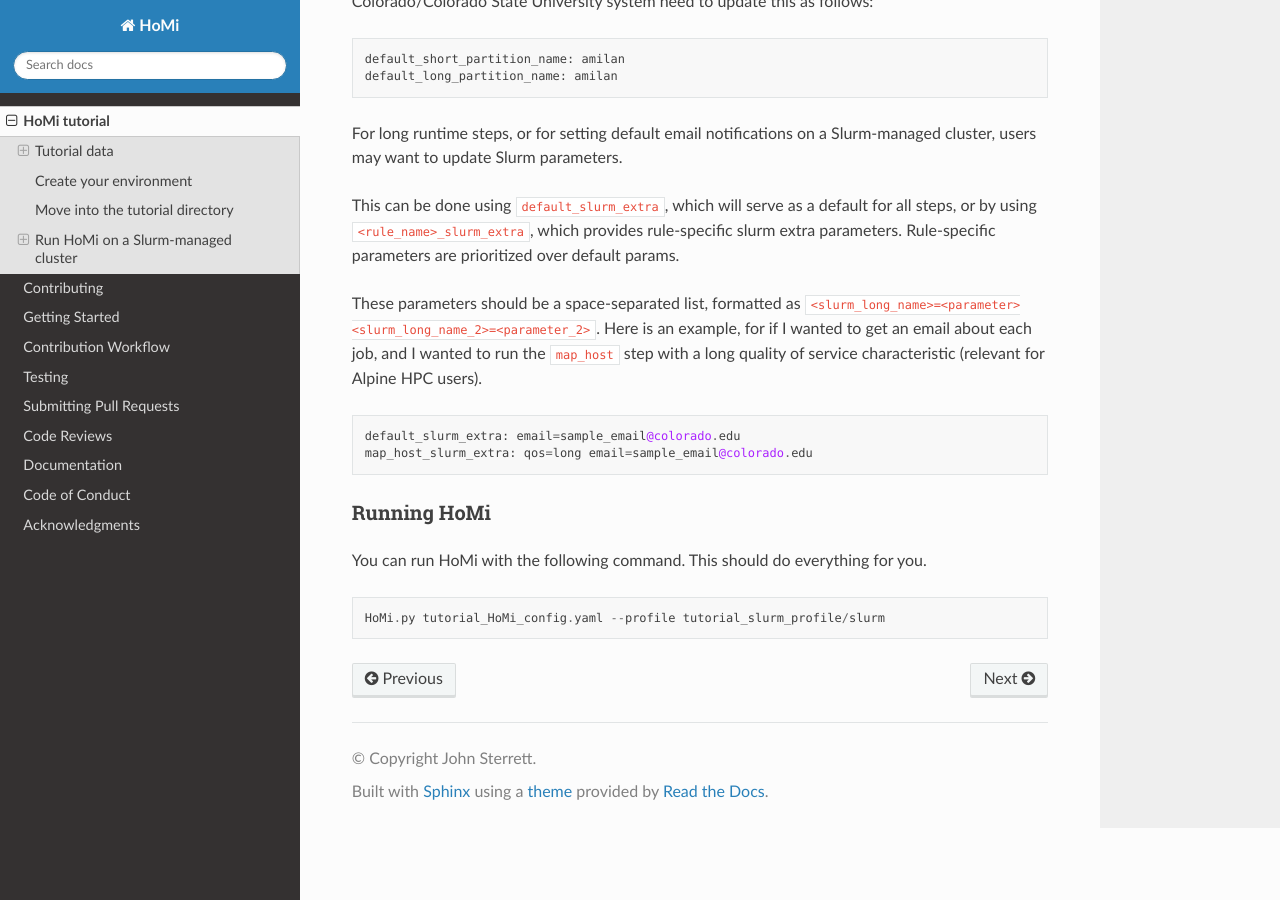
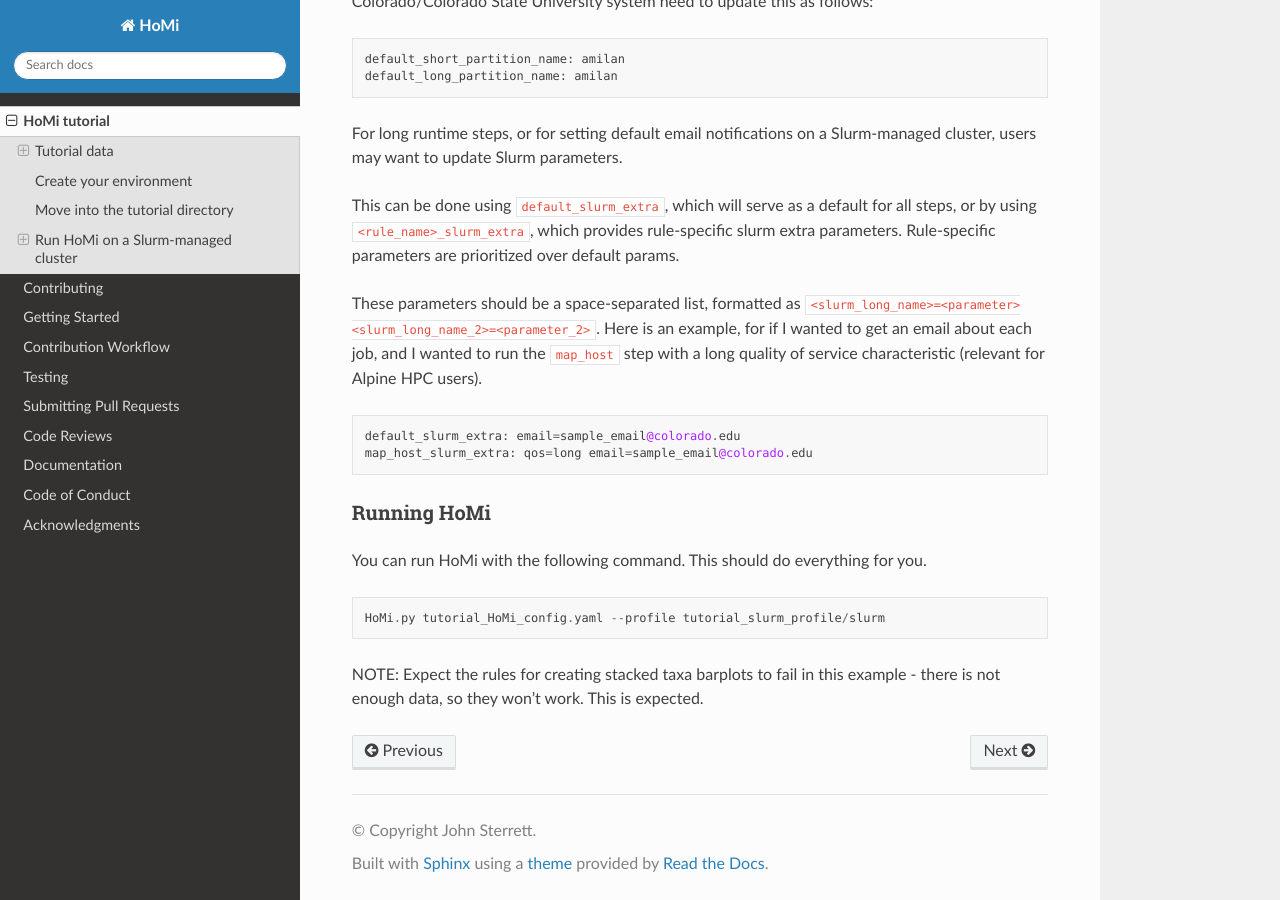
Before and after one commit to sterrettJD/HoMi, a Sphinx documentation site: the page built from docs/tutorial.md, in a window 1280 px wide and 900 px high, scrolled down 5501 px. Built offline with Sphinx 7.4.7 and the Read the Docs theme 3.1.0, drawn with Linux system fonts in a browser that asks for light colours; pages that are not in the unit, such as notebooks, are missing from menus.

Commit message:
note about failure in bar plots

````diff
--- a/docs/tutorial.md
+++ b/docs/tutorial.md
@@ -247,3 +247,5 @@ You can run HoMi with the following command. This should do everything for you.
 ```
 HoMi.py tutorial_HoMi_config.yaml --profile tutorial_slurm_profile/slurm
 ```
+
+NOTE: Expect the rules for creating stacked taxa barplots to fail in this example - there is not enough data, so they won't work. This is expected.
````
